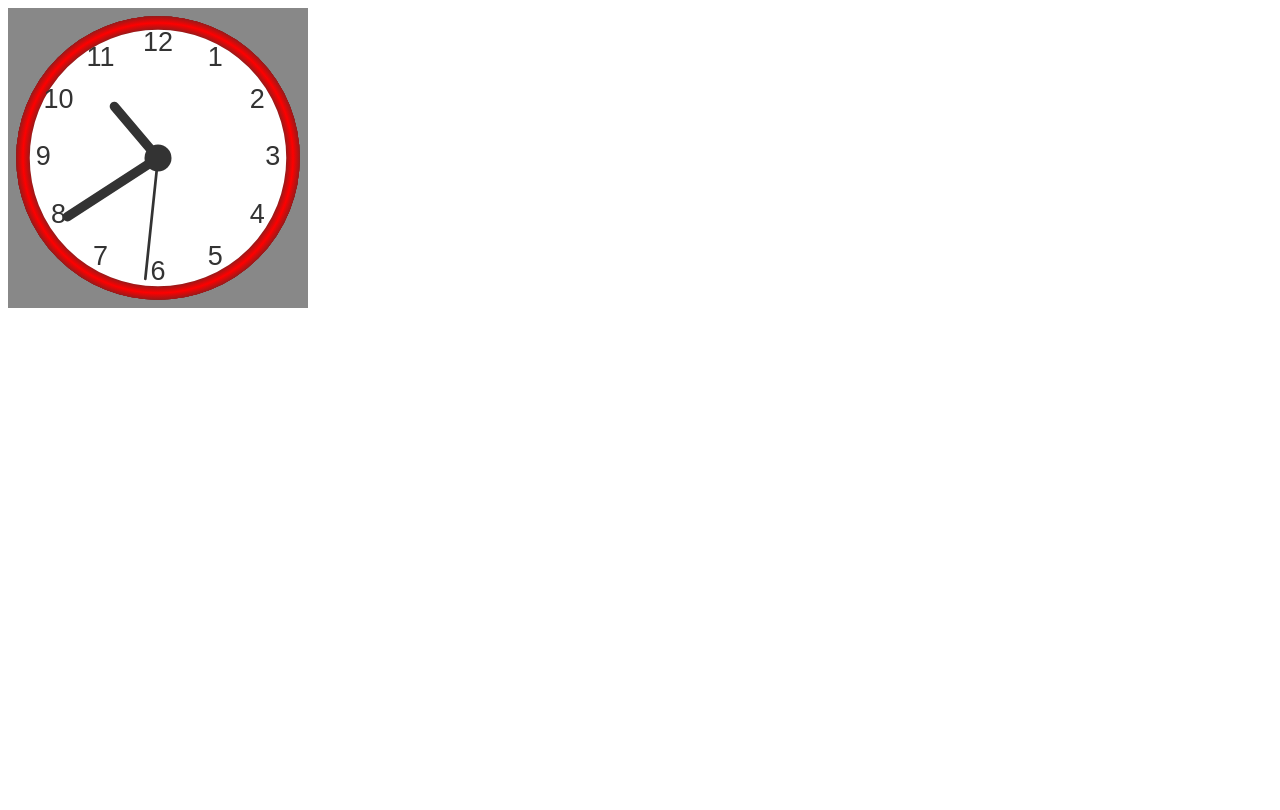
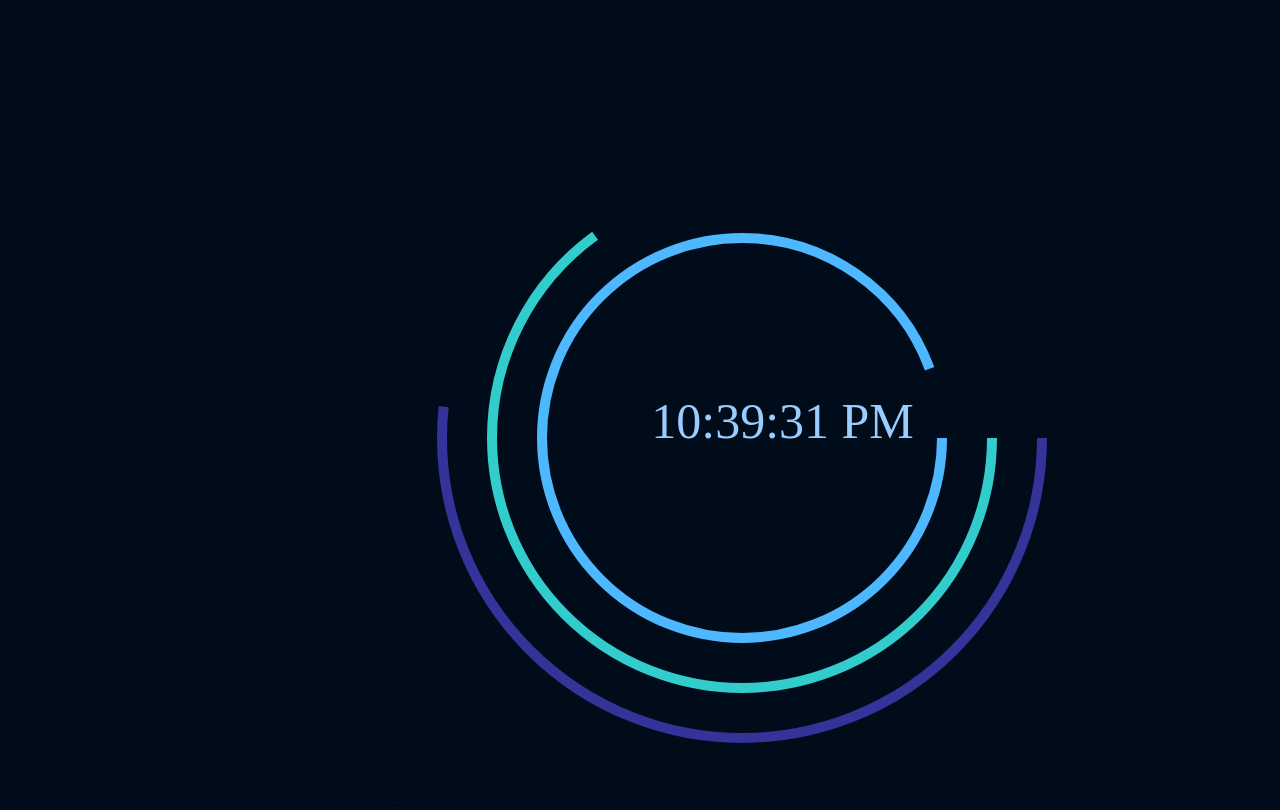
Before and after one commit to seattleacademy/saaswinter1516, a plain HTML site: page Example3.html in a window 1280 px wide. Drawn offline with Linux system fonts and the light colour scheme.

Commit message:
Add day7

```diff
--- a/Example3.html
+++ b/Example3.html
@@ -1,94 +1,83 @@
-
 <!DOCTYPE html>
 <html>
+	<head>
+		<title>Winter07</title>
+		<style type="text/css">
+		@import url(https://fonts.googleapis.com/css?family=Architects+Daughter);
+			body {
+				position: absolute;
+				top:10%;
+				left:30%;
+				 background-color:  #000c1a;
 
-<body>
-    <canvas id="canvas" width="300" height="300" style="background-color:#888888"></canvas>
-    <script>
-    var canvas = document.getElementById("canvas");
-    var ctx = canvas.getContext("2d");
-    var radius = canvas.height / 2;
-    ctx.translate(radius, radius);
-    radius = radius * 0.90
-    drawClock();
-    setInterval(drawClock, 1000);
-
-    function drawClock() {
-        drawFace(ctx, radius);
-        drawNumbers(ctx, radius);
-        drawTime(ctx, radius);
-    }
+			}
+			#actualtime {
+				position: absolute;
 
 
-    function drawFace(ctx, radius) {
-        var grad;
 
-        ctx.beginPath();
-        ctx.arc(0, 0, radius, 0, 2 * Math.PI);
-        ctx.fillStyle = 'white';
-        ctx.fill();
+			}
+			#canvas {
+				background-color: #000c1a;
+				font-family: 'Architects Daughter',cursive;
+			}
 
-        grad = ctx.createRadialGradient(0, 0, radius * 0.90, 0, 0, radius * 1.1);
-        grad.addColorStop(0, '#333');
-        grad.addColorStop(0.5, 'red');
-        grad.addColorStop(1, '#333');
-        ctx.strokeStyle = grad;
-        ctx.lineWidth = radius * 0.1;
-        ctx.stroke();
+		</style>
 
-        ctx.beginPath();
-        ctx.arc(0, 0, radius * 0.1, 0, 2 * Math.PI);
-        ctx.fillStyle = '#333';
-        ctx.fill();
-    }
+	</head>
+	<body>
+	<canvas id="canvas" width="700" height="700" ></canvas>
+	<div id = "actualtime">...</div>
 
-    function drawNumbers(ctx, radius) {
-        var ang;
-        var num;
-        ctx.font = radius * 0.20 + "px arial";
-        ctx.textBaseline = "middle";
-        ctx.textAlign = "center";
-        for (num = 1; num < 13; num++) {
-            ang = num * Math.PI / 6;
-            ctx.rotate(ang);
-            ctx.translate(0, -radius * 0.85);
-            ctx.rotate(-ang);
-            ctx.fillText(num.toString(), 0, 0);
-            ctx.rotate(ang);
-            ctx.translate(0, radius * 0.85);
-            ctx.rotate(-ang);
-        }
-    }
+<!--Script for custom font -->
+	<script type="text/javascript">
+	  WebFontConfig = {
+	    google: { families: [ 'Oswald::latin' ] }
+	  };
+	  (function() {
+	    var wf = document.createElement('script');
+	    wf.src = ('https:' == document.location.protocol ? 'https' : 'http') +
+	      '://ajax.googleapis.com/ajax/libs/webfont/1/webfont.js';
+	    wf.type = 'text/javascript';
+	    wf.async = 'true';
+	    var s = document.getElementsByTagName('script')[0];
+	    s.parentNode.insertBefore(wf, s);})();
+  </script>
 
+	<script type="text/javascript">
+			function update (){
+			var current = new Date();
+				var minutes = current.getMinutes() + (current.getHours()*60);
+				var percent = minutes/1440;
+				var percentouter = current.getMinutes()/60;
+				//var percentseconds = current.getSeconds()/60;
+				var smoothseconds = current.getMilliseconds() + current.getSeconds()*1000;
+				var percentseconds = smoothseconds/60000
+				var canvas = document.getElementById("canvas");
+				var width = canvas.width;
+				var height = canvas.height;
+	       		 var ctx = canvas.getContext("2d");
+	       		 	ctx.fillStyle = "#99ccff";
+	       		 	ctx.beginPath();
+	       		 	ctx.clearRect(0, 0,width,height);
+	       		 	ctx.lineWidth = 10;
+	       		 	ctx.strokeStyle = '#4db7ff';
+		       		ctx.arc(width/2,height/2,200,0,(2*Math.PI)*percent);
+		       		ctx.stroke();
+		       		ctx.beginPath();
+		       		ctx.strokeStyle = '#33cccc';
+		       		ctx.arc(width/2,height/2,250,0,(2*Math.PI)*percentouter);
+		       		ctx.stroke();
+		       		ctx.beginPath();
+		       		ctx.strokeStyle = '#333399';
+		       		ctx.arc(width/2,height/2,300,0,(2*Math.PI)*percentseconds);
+		       		ctx.stroke();
+		       		ctx.font = "50px Oswald";
+		       		ctx.fillText(current.toLocaleTimeString(),width/2.7,height/2);
 
-    function drawTime(ctx, radius) {
-        var now = new Date();
-        var hour = now.getHours();
-        var minute = now.getMinutes();
-        var second = now.getSeconds();
-        //hour
-        hour = hour % 12;
-        hour = (hour * Math.PI / 6) + (minute * Math.PI / (6 * 60)) + (second * Math.PI / (360 * 60));
-        drawHand(ctx, hour, radius * 0.5, radius * 0.07);
-        //minute
-        minute = (minute * Math.PI / 30) + (second * Math.PI / (30 * 60));
-        drawHand(ctx, minute, radius * 0.8, radius * 0.07);
-        // second
-        second = (second * Math.PI / 30);
-        drawHand(ctx, second, radius * 0.9, radius * 0.02);
-    }
-
-    function drawHand(ctx, pos, length, width) {
-        ctx.beginPath();
-        ctx.lineWidth = width;
-        ctx.lineCap = "round";
-        ctx.moveTo(0, 0);
-        ctx.rotate(pos);
-        ctx.lineTo(0, -length);
-        ctx.stroke();
-        ctx.rotate(-pos);
-    }
-    </script>
-</body>
+	       		}
+	       		window.onload = setInterval (update,1);
+		</script>
+	</body>
 
 </html>
```
Also changed, not shown: Example1.html (+59 -32 lines), Example2.html (+76 -26 lines), starter.html (+17 -8 lines), images/GaryAndersonMoodleMaster.jpg (added), 1 other file.
